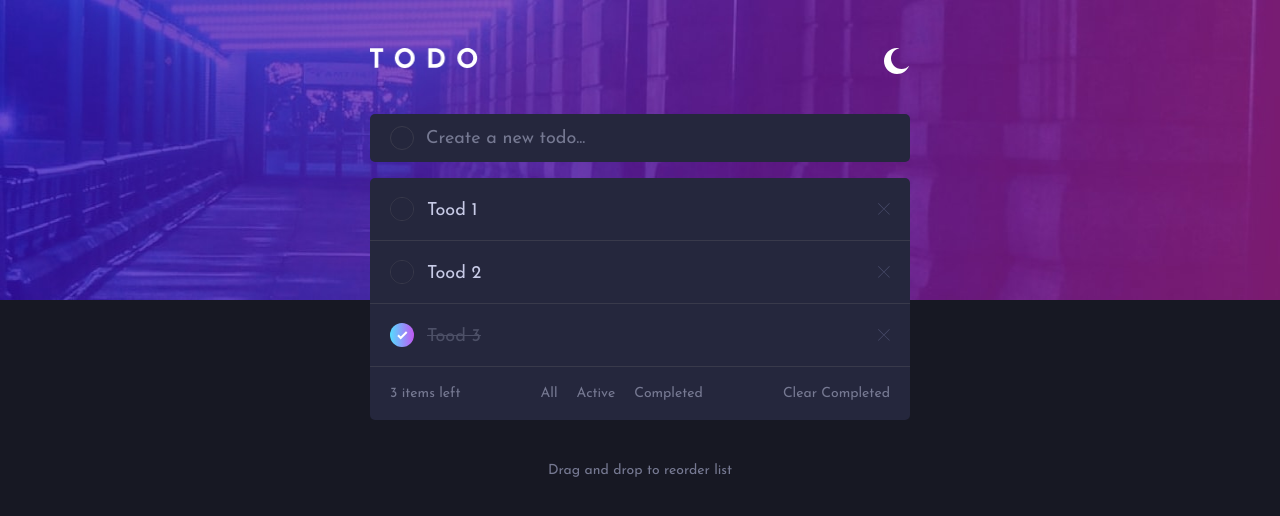
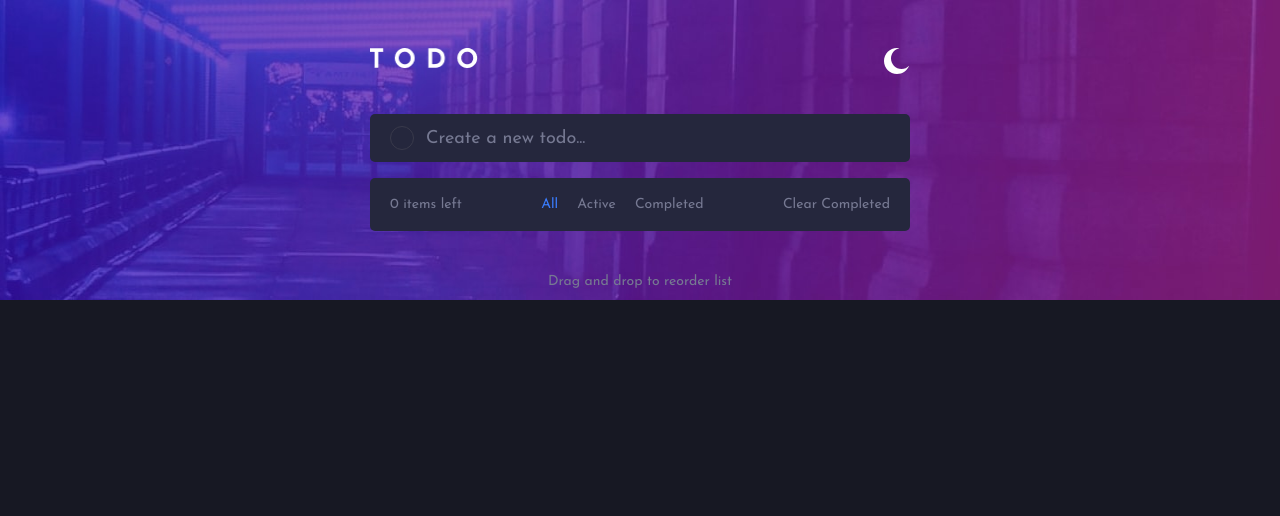
Before and after one commit to jazzielp/todo-app, a React (Vite) app: page / in a window 1280 px wide. Shown: the top 516 px of the page. Built offline with nearby package versions, Linux system fonts and the light colour scheme.

Commit message:
✨ Add Drag and drop

```diff
--- a/package.json
+++ b/package.json
@@ -10,6 +10,9 @@
     "preview": "vite preview"
   },
   "dependencies": {
+    "@dnd-kit/core": "^6.1.0",
+    "@dnd-kit/sortable": "^8.0.0",
+    "@dnd-kit/utilities": "^3.2.2",
     "react": "^18.2.0",
     "react-dom": "^18.2.0"
   },
--- a/src/components/Actions.tsx
+++ b/src/components/Actions.tsx
@@ -1,17 +1,23 @@
+import { FILTERS } from '../const/const'
 import { useTodo } from '../hooks/useTodo'
+import { TypeFilter } from '../types/types'
 
 export function Actions (): JSX.Element {
-  const { todos, cleanCompleteTodo } = useTodo()
+  const { todos, cleanCompleteTodo, filtersTodo, filter } = useTodo()
   const handleCleanComplete = (): void => {
     cleanCompleteTodo()
   }
+  const handleFilter = (filter: TypeFilter): void => {
+    filtersTodo(filter)
+  }
+
   return (
     <div className='list-todo__actions'>
       <p className='list-todo__count-todo'>{todos.length} items left</p>
       <div className='list-todo__filters'>
-        <button className='list-todo-filter'>All</button>
-        <button className='list-todo-filter'>Active</button>
-        <button className='list-todo-filter'>Completed</button>
+        <button onClick={() => handleFilter(FILTERS.All)} className={`list-todo-filter ${filter === FILTERS.All ? 'filters-movie-filter--active' : ''}`}>All</button>
+        <button onClick={() => handleFilter(FILTERS.Active)} className={`list-todo-filter ${filter === FILTERS.Active ? 'filters-movie-filter--active' : ''}`}>Active</button>
+        <button onClick={() => handleFilter(FILTERS.Completed)} className={`list-todo-filter ${filter === FILTERS.Completed ? 'filters-movie-filter--active' : ''}`}>Completed</button>
       </div>
       <button onClick={() => handleCleanComplete()} className='list-todo__clear-container'>
         Clear Completed
--- a/src/components/ItemTodo.tsx
+++ b/src/components/ItemTodo.tsx
@@ -4,6 +4,8 @@ import { Check } from './icons/Check'
 import { useTodo } from '../hooks/useTodo'
 import { useState } from 'react'
 import { InputTodo } from './InputTodo'
+import { useSortable } from '@dnd-kit/sortable'
+import { CSS } from '@dnd-kit/utilities'
 
 interface ItemTodoProps {
   todo: Todo
@@ -13,6 +15,7 @@ export function ItemTodo ({ todo }: ItemTodoProps): JSX.Element {
   const { id, title, completed } = todo
   const [edit, setEdit] = useState<boolean>(false)
   const { todoCompleted, deleteTodo } = useTodo()
+  const { attributes, listeners, setNodeRef, transform, transition } = useSortable({ id })
   const handleCommpleted = (id: string): void => {
     todoCompleted(id)
   }
@@ -27,8 +30,13 @@ export function ItemTodo ({ todo }: ItemTodoProps): JSX.Element {
     }
   }
 
+  const style = {
+    transform: CSS.Transform.toString(transform),
+    transition
+  }
+
   return (
-    <div className='list-todo__item'>
+    <div style={style} {...attributes} {...listeners} ref={setNodeRef} className='list-todo__item'>
       <div className='list-todo__info-container'>
         {completed
           ? (
--- a/src/components/ListTodo.tsx
+++ b/src/components/ListTodo.tsx
@@ -3,17 +3,26 @@ import { ItemTodo } from './ItemTodo'
 import { Todo } from '../types/types'
 import { Actions } from './Actions'
 import { FILTERS } from '../const/const'
+import { SortableContext, verticalListSortingStrategy } from '@dnd-kit/sortable'
 export function ListTodo (): JSX.Element {
   const { todos, filtersTodos, filter } = useTodo()
 
   return (
-    <div className='list-todo'>
-      {
+    <SortableContext
+      items={todos}
+      strategy={verticalListSortingStrategy}
+      className='list-todo'
+
+    >
+      <div className='list-todo'>
+        {
         filter === FILTERS.All
           ? todos && todos.map((todo: Todo) => <ItemTodo key={todo.id} todo={todo} />)
           : filtersTodos && filtersTodos.map((todo: Todo) => <ItemTodo key={todo.id} todo={todo} />)
       }
-      <Actions />
-    </div>
+        <Actions />
+
+      </div>
+    </SortableContext>
   )
 }
--- a/src/components/Main.tsx
+++ b/src/components/Main.tsx
@@ -3,6 +3,9 @@ import { Filters } from './Filters'
 import { Form } from './Form'
 import { ListTodo } from './ListTodo'
 import { useTodo } from '../hooks/useTodo'
+import { DndContext, closestCenter } from '@dnd-kit/core'
+import { arrayMove } from '@dnd-kit/sortable'
+import { Todo } from '../types/types'
 
 const mockTodos = [
   {
@@ -23,19 +26,25 @@ const mockTodos = [
 ]
 
 export function Main (): JSX.Element {
-  const { setTodos } = useTodo()
+  const { todos, setTodos } = useTodo()
   useEffect(() => {
     const storageTodos = JSON.parse(localStorage.getItem('DATA_TODOS') || '[]')
-    if (storageTodos.length > 0) {
-      setTodos(storageTodos)
-    } else {
-      setTodos(mockTodos)
-    }
+    setTodos(storageTodos)
   }, [])
+
+  const handleDragEnd = (event: any): void => {
+    const { active, over } = event
+    const oldIndex = todos.findIndex((todo: Todo) => todo.id === active.id)
+    const newIndex = todos.findIndex((todo: Todo) => todo.id === over.id)
+    const newTodos = arrayMove(todos, oldIndex, newIndex)
+    setTodos(newTodos)
+  }
   return (
     <main className='main'>
       <Form />
-      <ListTodo />
+      <DndContext collisionDetection={closestCenter} onDragEnd={handleDragEnd}>
+        <ListTodo />
+      </DndContext>
       <Filters />
     </main>
   )
```
Also changed, not shown: 1 other file (tests, documents, lock files or other folders).
